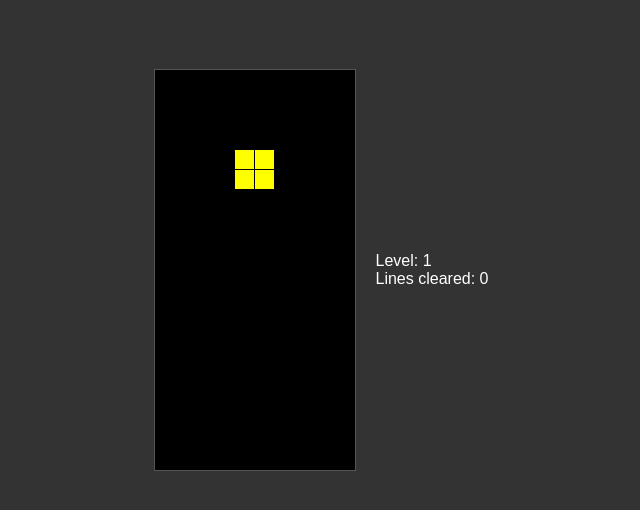
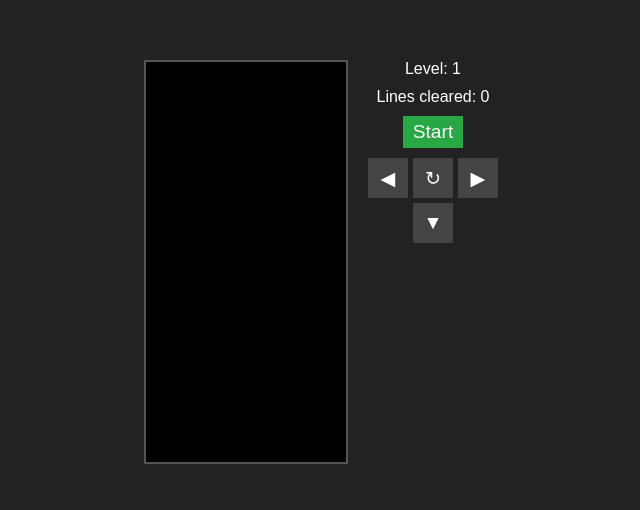
Before and after one commit to kangbumhee/blaock, a plain HTML site: page index.html in a window 1280 px wide. Shown: the part 138-648 px from the top of the page, without its empty margins (319-959 px from the left). Drawn offline with Linux system fonts and the light colour scheme.

Commit message:
Add start and control buttons

```diff
--- a/game.js
+++ b/game.js
@@ -2,6 +2,11 @@ const canvas = document.getElementById('game');
 const ctx = canvas.getContext('2d');
 const levelElem = document.getElementById('level');
 const linesElem = document.getElementById('lines');
+const startBtn = document.getElementById('start-btn');
+const leftBtn = document.getElementById('left-btn');
+const rightBtn = document.getElementById('right-btn');
+const downBtn = document.getElementById('down-btn');
+const rotateBtn = document.getElementById('rotate-btn');
 
 const COLS = 10;
 const ROWS = 20;
@@ -172,6 +177,21 @@ let interval = null;
 
 let current = null;
 
+function resetGame() {
+  board = Array.from({ length: ROWS }, () => Array(COLS).fill(0));
+  level = 1;
+  lines = 0;
+  levelElem.textContent = level;
+  linesElem.textContent = lines;
+  current = randomPiece();
+  draw();
+}
+
+function startGame() {
+  resetGame();
+  startLoop();
+}
+
 function randomPiece() {
   const type = Math.floor(Math.random() * SHAPES.length);
   const shape = SHAPES[type];
@@ -280,11 +300,8 @@ function move(dx, dy) {
     current = randomPiece();
     if (collide(current.x, current.y, current.rotation)) {
       alert('Game Over');
-      board = Array.from({length: ROWS}, () => Array(COLS).fill(0));
-      level = 1;
-      lines = 0;
-      levelElem.textContent = level;
-      linesElem.textContent = lines;
+      clearInterval(interval);
+      current = null;
     }
   }
   draw();
@@ -315,6 +332,10 @@ document.addEventListener('keydown', e => {
   }
 });
 
-current = randomPiece();
-startLoop();
+startBtn.addEventListener('click', startGame);
+leftBtn.addEventListener('click', () => move(-1, 0));
+rightBtn.addEventListener('click', () => move(1, 0));
+downBtn.addEventListener('click', () => move(0, 1));
+rotateBtn.addEventListener('click', rotate);
+
 draw();
--- a/index.html
+++ b/index.html
@@ -4,17 +4,75 @@
   <meta charset="utf-8">
   <title>Block Game</title>
   <style>
-    body { display: flex; justify-content: center; align-items: center; height: 100vh; background: #333; color: white; font-family: Arial, sans-serif; }
-    canvas { background: #000; border: 1px solid #555; }
-    #info { margin-left: 20px; }
+    body {
+      margin: 0;
+      height: 100vh;
+      display: flex;
+      justify-content: center;
+      align-items: center;
+      background: #222;
+      color: #fff;
+      font-family: Arial, sans-serif;
+    }
+    #container {
+      display: flex;
+      align-items: flex-start;
+      gap: 20px;
+    }
+    canvas {
+      background: #000;
+      border: 2px solid #555;
+    }
+    #info {
+      display: flex;
+      flex-direction: column;
+      gap: 10px;
+      align-items: center;
+    }
+    #controls {
+      display: grid;
+      grid-template-columns: repeat(3, 40px);
+      grid-template-rows: repeat(2, 40px);
+      gap: 5px;
+    }
+    #controls span {
+      width: 40px;
+      height: 40px;
+    }
+    #controls button,
+    #start-btn {
+      background: #444;
+      color: #fff;
+      border: none;
+      font-size: 1.2em;
+      cursor: pointer;
+    }
+    #start-btn {
+      padding: 5px 10px;
+      background: #28a745;
+    }
+    button:active {
+      transform: scale(0.95);
+    }
   </style>
 </head>
 <body>
-  <canvas id="game" width="200" height="400"></canvas>
-  <div id="info">
-    <div>Level: <span id="level">1</span></div>
-    <div>Lines cleared: <span id="lines">0</span></div>
+  <div id="container">
+    <canvas id="game" width="200" height="400"></canvas>
+    <div id="info">
+      <div>Level: <span id="level">1</span></div>
+      <div>Lines cleared: <span id="lines">0</span></div>
+      <button id="start-btn">Start</button>
+      <div id="controls">
+        <button id="left-btn">&#9664;</button>
+        <button id="rotate-btn">&#8635;</button>
+        <button id="right-btn">&#9654;</button>
+        <span></span>
+        <button id="down-btn">&#9660;</button>
+        <span></span>
+      </div>
+    </div>
   </div>
-<script src="game.js"></script>
+  <script src="game.js"></script>
 </body>
 </html>
```
Also changed, not shown: 1 other file.
